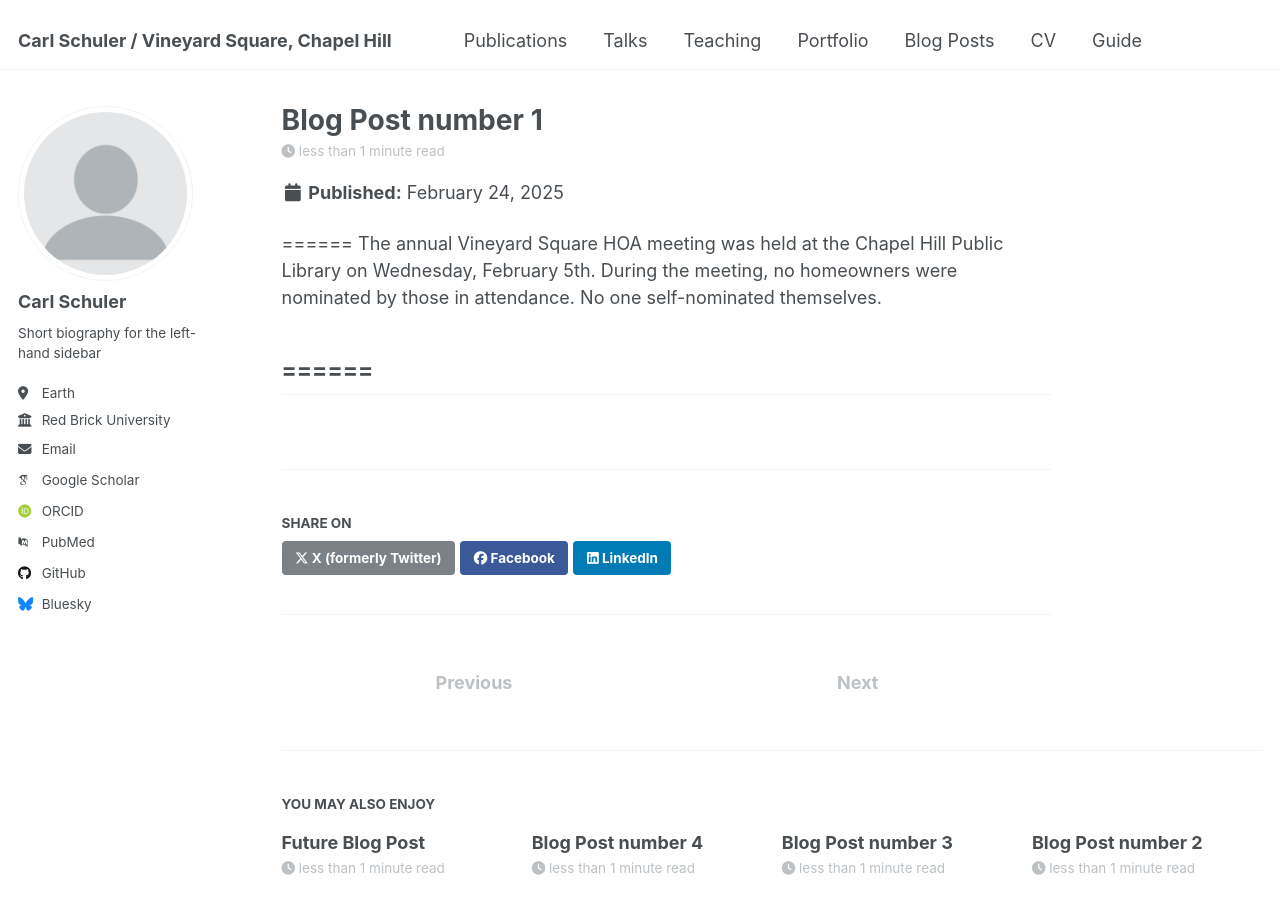
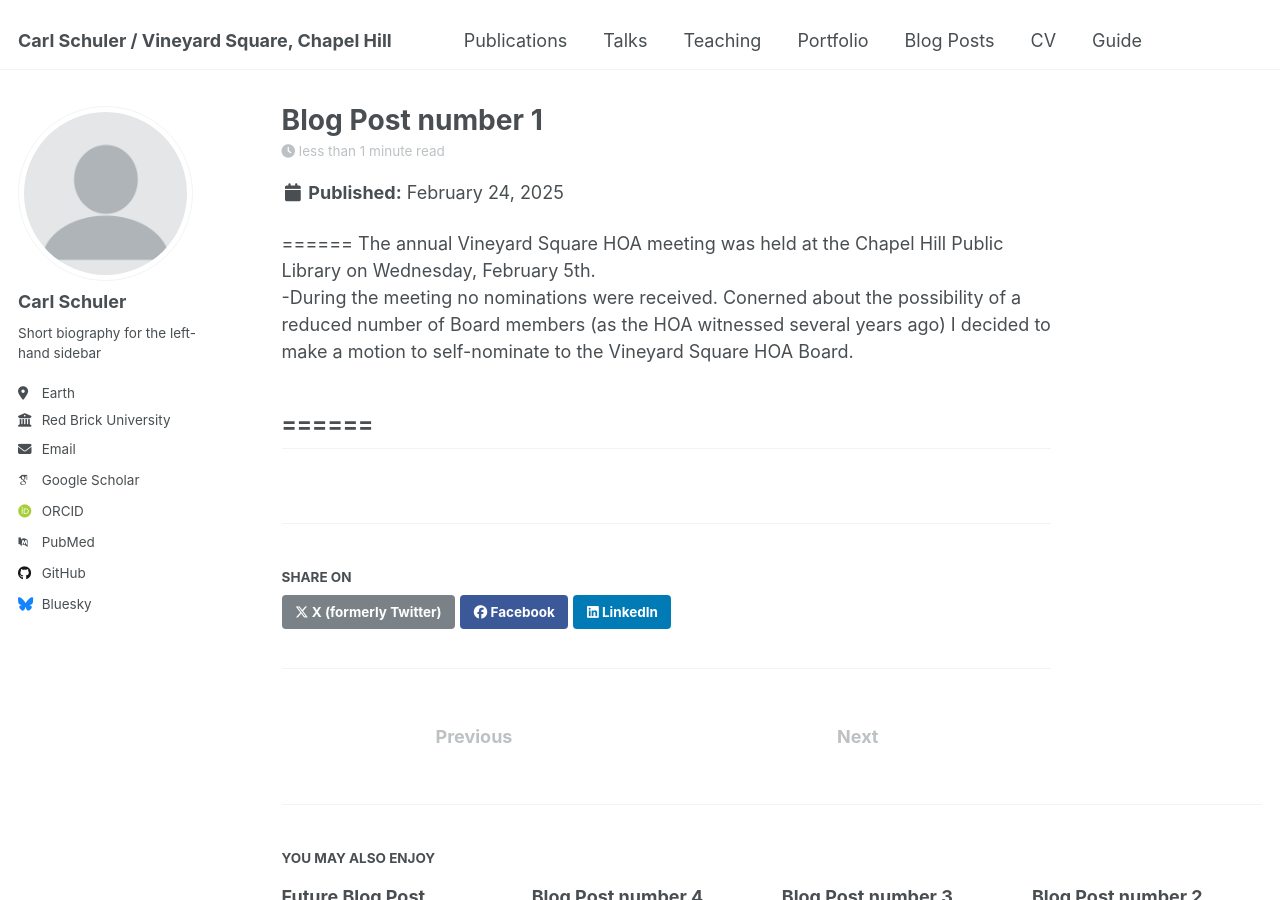
Before and after one commit to CarlSchuler/carl.github.io, a Jekyll site: the page built from _posts/2025-02-24-blog-post-1.md, in a window 1280 px wide and 900 px high. Built offline with Jekyll 4.4.1, drawn with Linux system fonts in a browser that asks for light colours; some web fonts are replaced.

Commit message:
Update 2025-02-24-blog-post-1.md

```diff
--- a/_posts/2025-02-24-blog-post-1.md
+++ b/_posts/2025-02-24-blog-post-1.md
@@ -10,7 +10,8 @@ permalink: /posts/2025/02/blog-post-1/
 
 
 ======
-The annual Vineyard Square HOA meeting was held at the Chapel Hill Public Library on Wednesday, February 5th.  During the meeting, no homeowners were nominated by those in attendance. No one self-nominated themselves.
+The annual Vineyard Square HOA meeting was held at the Chapel Hill Public Library on Wednesday, February 5th.
+-During the meeting no nominations were received.  Conerned about the possibility of a reduced number of Board members (as the HOA witnessed several years ago) I decided to make a motion to self-nominate to the Vineyard Square HOA Board.
 
 
 ======
```
